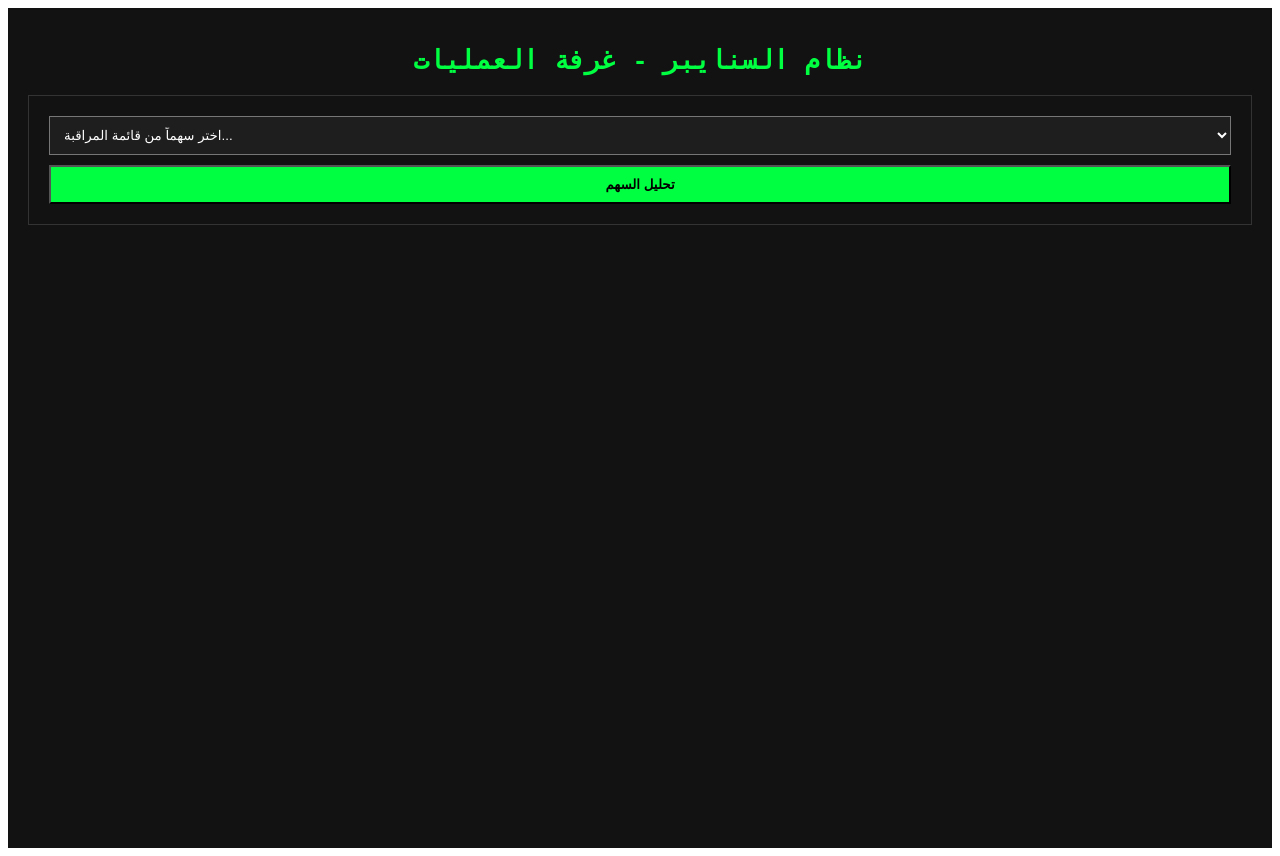
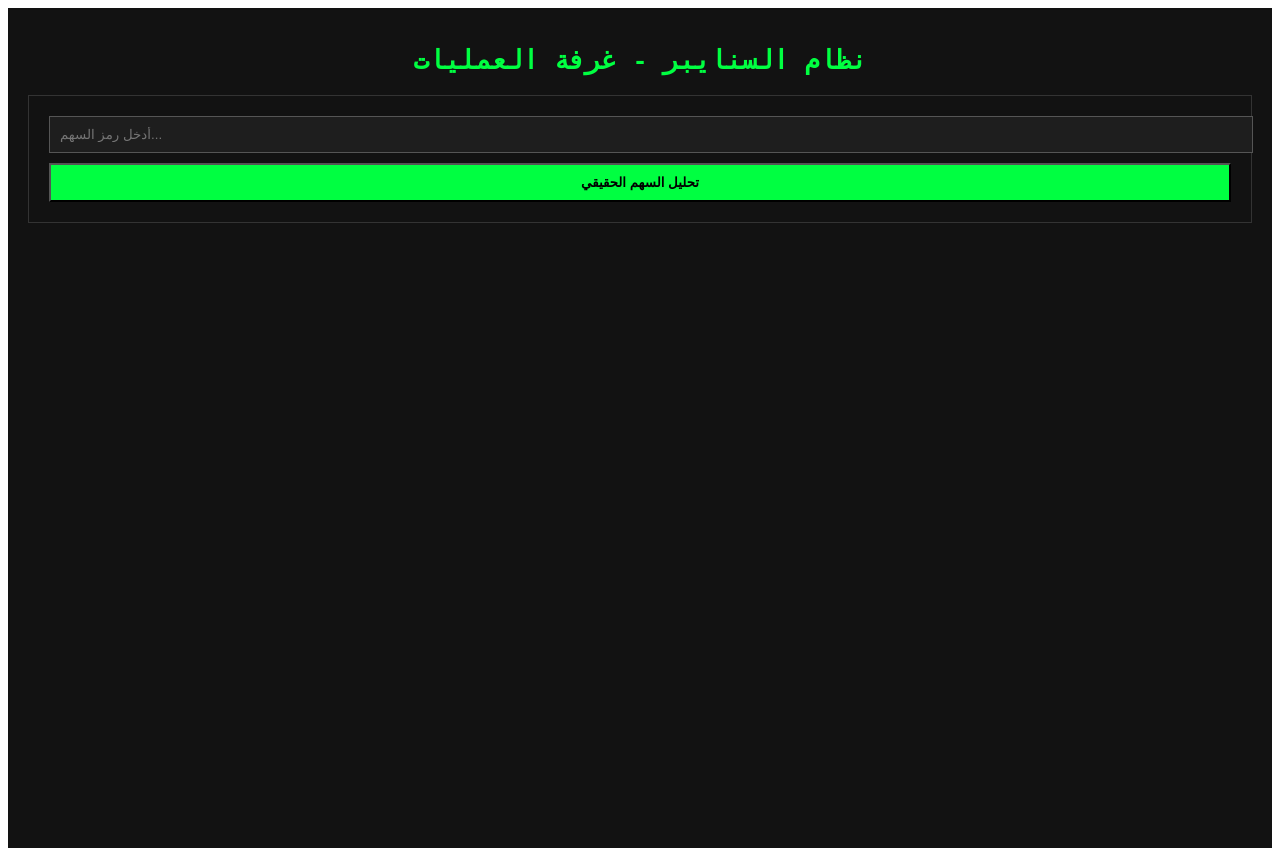
Before and after one commit to fares1040/trading-bot-pro, a Next.js app: page / in a window 1280 px wide. Built offline with nearby package versions, Linux system fonts and the light colour scheme.

Commit message:
Refactor stock analysis UI with input field

```diff
--- a/app/page.jsx
+++ b/app/page.jsx
@@ -13,19 +13,20 @@ export default function Home() {
   };
 
   return (
-    <div style={{ backgroundColor: '#121212', color: '#00ff41', minHeight: '100vh', padding: '20px', fontFamily: 'monospace' }}>
-      <h1 style={{ textAlign: 'center' }}>نظام السنايبر - غرفة العمليات</h1>
+    <div style={{ backgroundColor: '#121212', color: '#fff', minHeight: '100vh', padding: '20px', fontFamily: 'monospace' }}>
+      <h1 style={{ textAlign: 'center', color: '#00ff41' }}>نظام السنايبر - غرفة العمليات</h1>
       <div style={{ padding: '20px', border: '1px solid #333', marginBottom: '20px' }}>
-        <select onChange={(e) => setTicker(e.target.value)} style={{ width: '100%', padding: '10px', backgroundColor: '#1e1e1e', color: '#fff' }}>
-          <option value="">اختر سهماً من قائمة المراقبة...</option>
-          <option value="AAPL">AAPL</option>
-          <option value="TSLA">TSLA</option>
-          <option value="A">A</option>
-        </select>
-        <button onClick={checkStock} style={{ width: '100%', marginTop: '10px', padding: '10px', backgroundColor: '#00ff41', color: '#000', fontWeight: 'bold' }}>تحليل السهم</button>
+        <input
+          onChange={(e) => setTicker(e.target.value)}
+          placeholder="أدخل رمز السهم..."
+          style={{ width: '100%', padding: '10px', backgroundColor: '#1e1e1e', color: '#fff', border: '1px solid #555' }}
+        />
+        <button onClick={checkStock} style={{ width: '100%', marginTop: '10px', padding: '10px', backgroundColor: '#00ff41', color: '#000', fontWeight: 'bold', cursor: 'pointer' }}>
+          تحليل السهم الحقيقي
+        </button>
       </div>
       {result && (
-        <div style={{ padding: '15px', border: `2px solid ${result.status}`, color: '#fff' }}>
+        <div style={{ padding: '15px', border: `2px solid ${result.status}`, color: '#fff', backgroundColor: '#1e1e1e' }}>
           <h3>نتائج التحليل:</h3>
           <p>السهم: {result.symbol}</p>
           <p>السعر الحالي: {result.currentPrice}</p>
```
